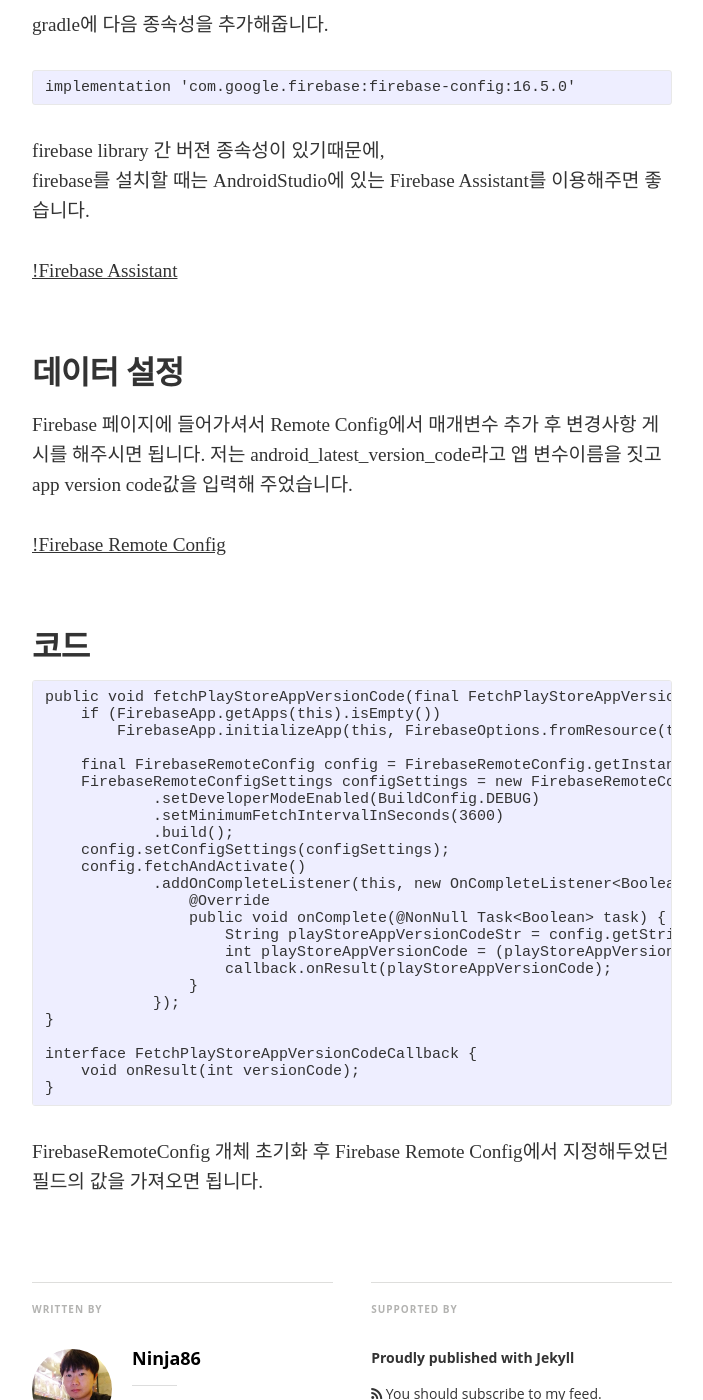
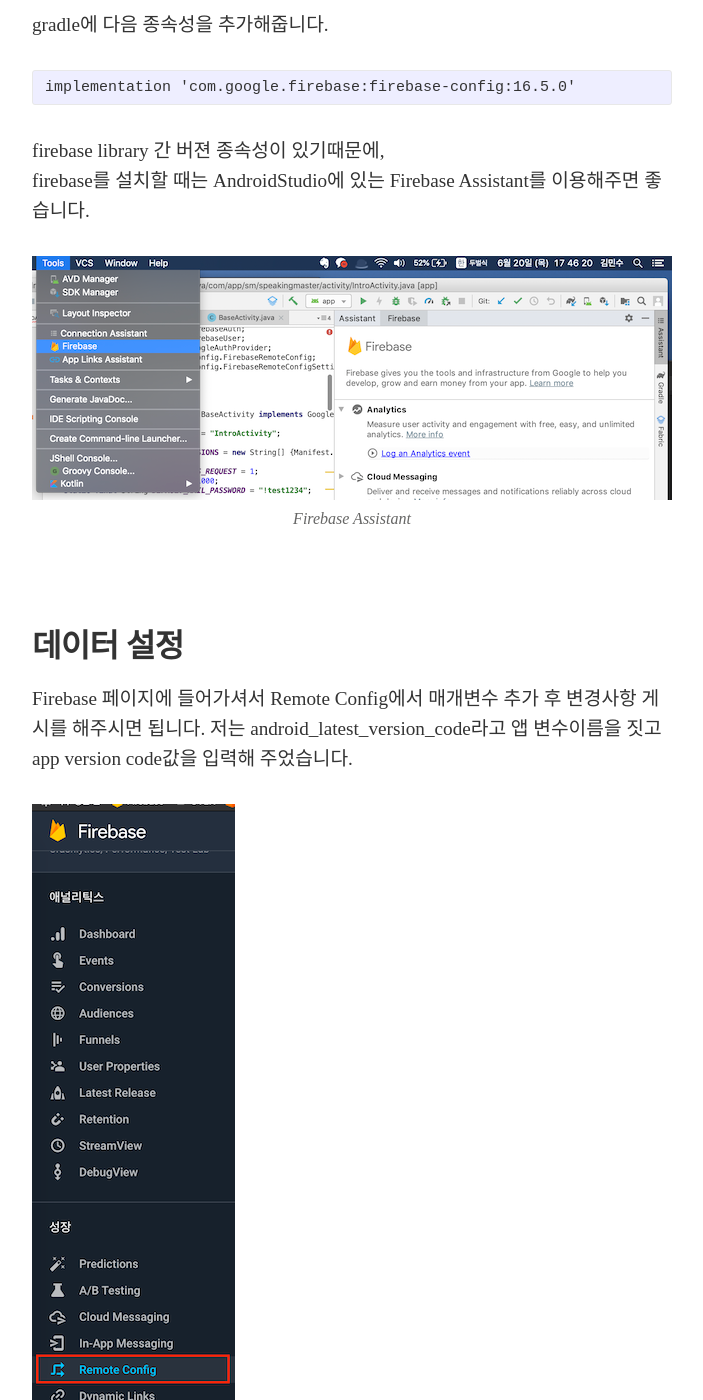
Before and after one commit to Ninja86/Ninja86.github.io, a Jekyll site: the page built from _posts/2019-06-20-1.md, in a window 1280 px wide and 1400 px high, scrolled down 1552 px. Shown: the whole window, without its empty margins (288-991 px from the left). Built offline with Jekyll 4.4.1, drawn with Linux system fonts in a browser that asks for light colours; nearby versions of some CDN libraries; some web fonts are replaced; our own code applies the rules of GitHub Pages for plain Markdown files; comment, search, counter and statistics services are not loaded; some of the changed text lies outside the part shown.

Commit message:
Update 2019-06-20-1.md

```diff
--- a/_posts/2019-06-20-1.md
+++ b/_posts/2019-06-20-1.md
@@ -40,13 +40,13 @@
 firebase library 간 버젼 종속성이 있기때문에,
 firebase를 설치할 때는 AndroidStudio에 있는 Firebase Assistant를 이용해주면 좋습니다.
 
-[!Firebase Assistant](https://raw.githubusercontent.com/Ninja86/Ninja86.github.io/master/assets/article_images/2019-06-20-1/pic1.png)
+![Firebase Assistant](https://raw.githubusercontent.com/Ninja86/Ninja86.github.io/master/assets/article_images/2019-06-20-1/pic1.png)
 
 ## 데이터 설정
 Firebase 페이지에 들어가셔서 Remote Config에서 매개변수 추가 후 변경사항 게시를 해주시면 됩니다.
 저는 android_latest_version_code라고 앱 변수이름을 짓고 app version code값을 입력해 주었습니다.
 
-[!Firebase Remote Config](https://raw.githubusercontent.com/Ninja86/Ninja86.github.io/master/assets/article_images/2019-06-20-1/pic2.png)
+![Firebase Remote Config](https://raw.githubusercontent.com/Ninja86/Ninja86.github.io/master/assets/article_images/2019-06-20-1/pic2.png)
 
 ## 코드
 ~~~
```
